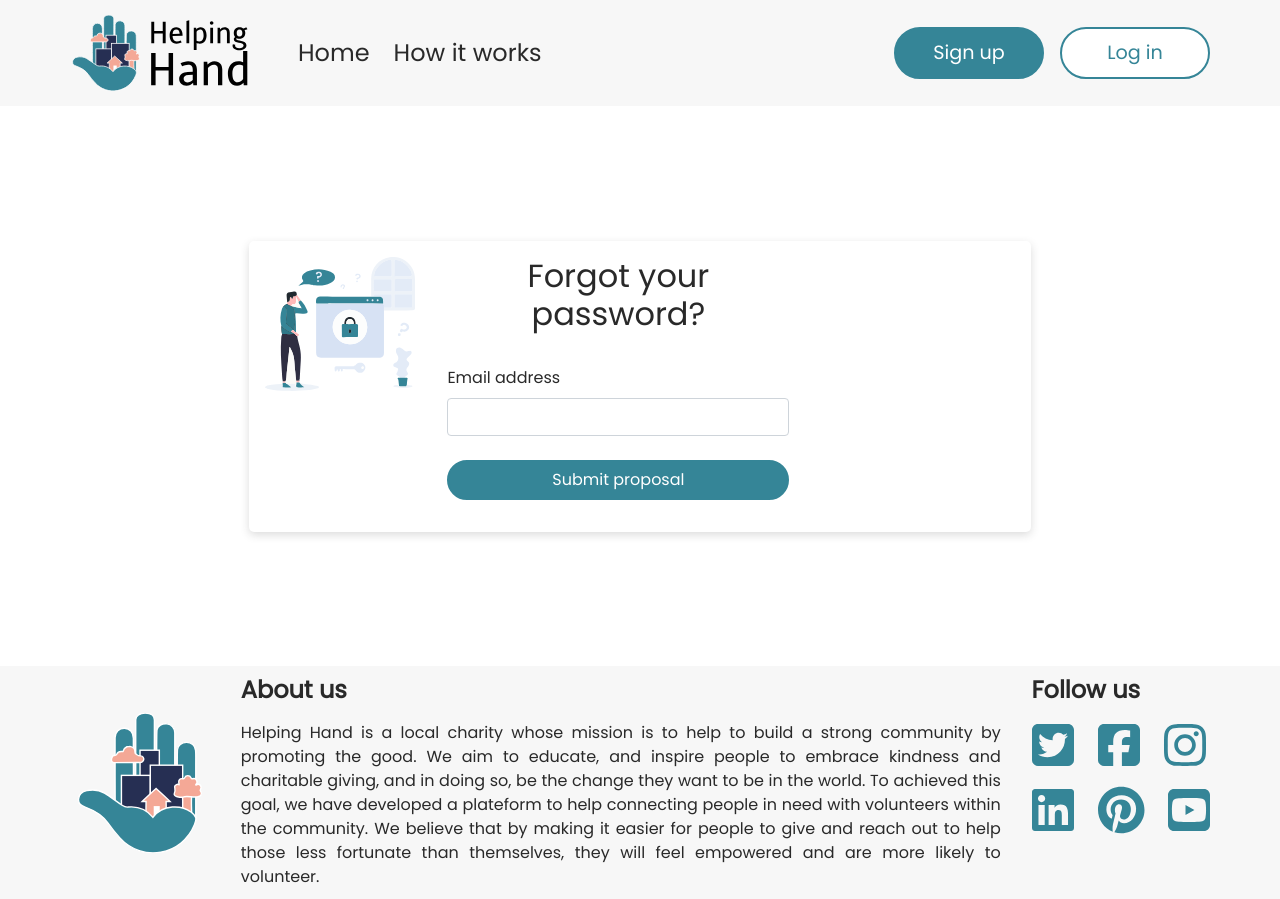
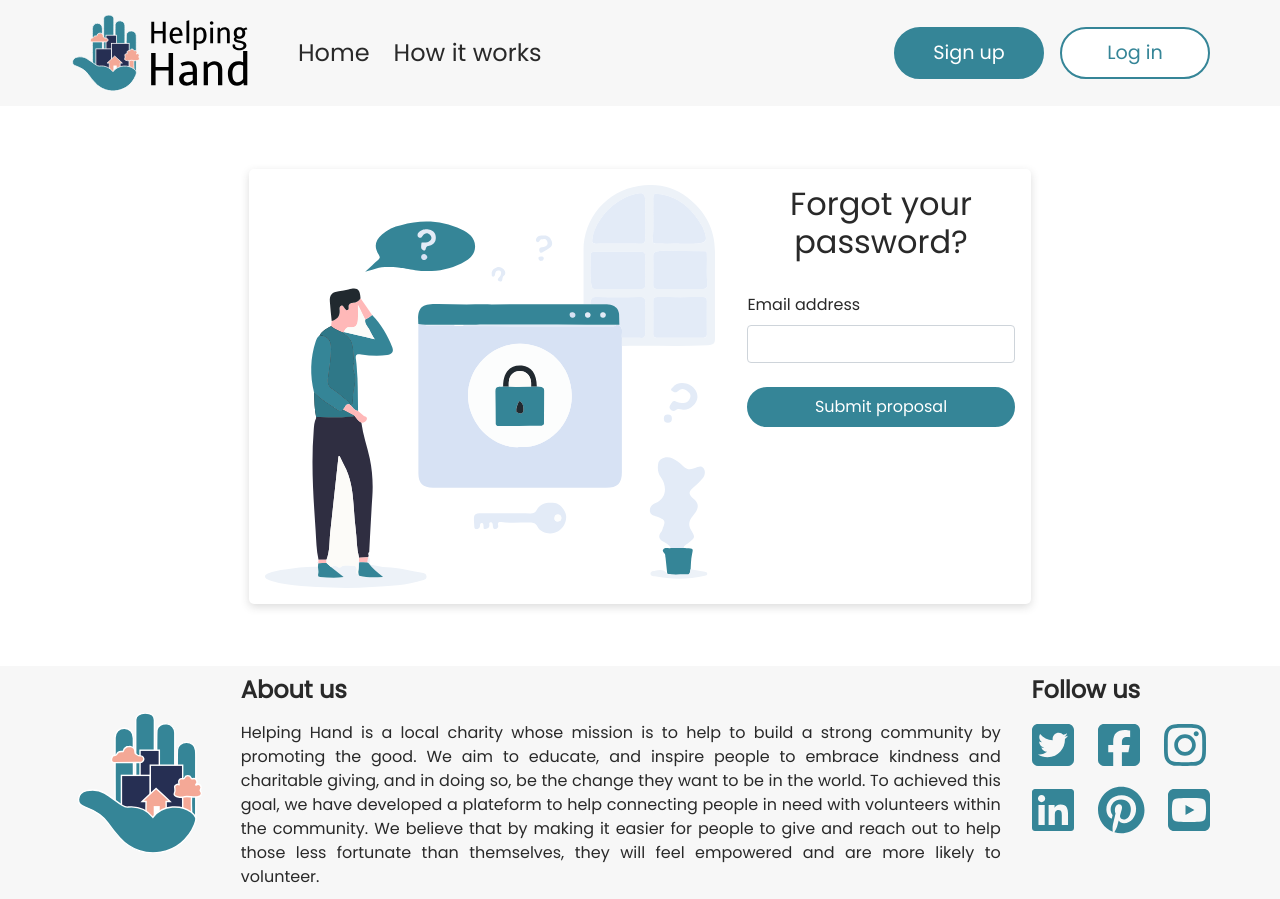
Before and after one commit to MathieuParadis/helping-hand, a React (Create React App) app: page /forgotten-password in a window 1280 px wide. Built offline with nearby package versions, Linux system fonts and the light colour scheme.

Commit message:
added assets

```diff
--- a/src/styles/pages/_forgotten_password.scss
+++ b/src/styles/pages/_forgotten_password.scss
@@ -9,7 +9,7 @@
 
       .box-left {
         .illustration {
-          width: 150px;
+          width: 450px;
         }
       }
     }
```
Also changed, not shown: src/assets/logos/lock_logo.svg (added), src/assets/logos/mail_logo.svg (added).
